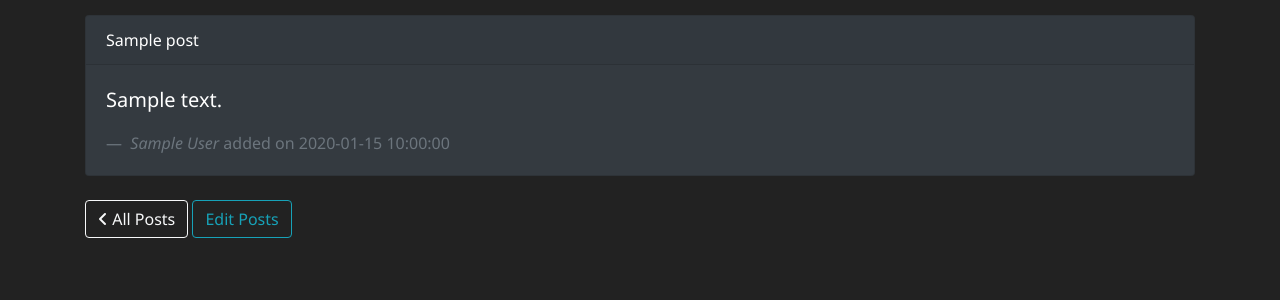
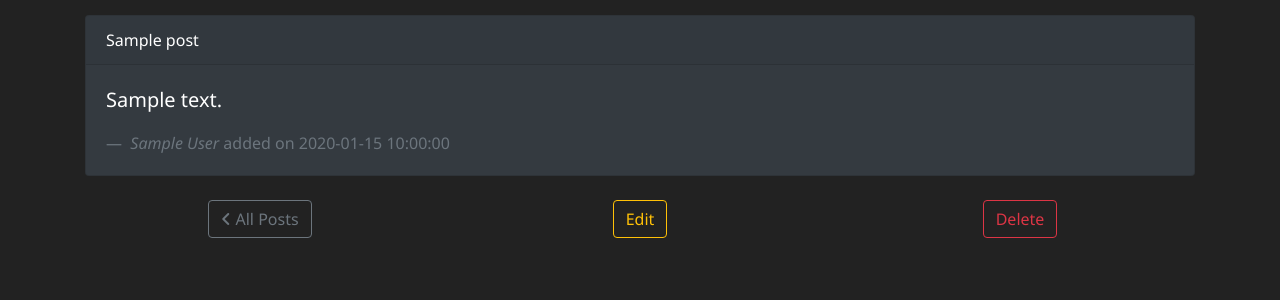
Before and after one commit to RampageousRJ/Blogify, a Flask app: page /posts/1 in a window 1280 px wide. Shown: the part 155-455 px from the top of the page. Run offline with Flask 3, Linux system fonts and the light colour scheme; tables that the repository leaves empty hold one stand-in row (values such as "Sample post"); some libraries are stand-ins or nearby versions.

Commit message:
Delete Post Functionality

```diff
--- a/blogify/routes.py
+++ b/blogify/routes.py
@@ -82,7 +82,7 @@ def add_post():
         db.session.add(post)
         db.session.commit()
         flash("Blog Post added successfully!")
-        return redirect(url_for('add_post'))
+        return redirect(url_for('posts'))
     return render_template('add_post.html',form=form)
 
 @app.route('/posts')
@@ -114,6 +114,21 @@ def edit_post(id):
     form.content.data = post.content
     return render_template('edit_post.html',form=form)
 
+@app.route('/posts/delete/<int:id>')
+def delete_post(id):
+    post = Post.query.get_or_404(id)
+    try:
+        db.session.delete(post)
+        db.session.commit()
+        flash("Blog post deleted successfully!")
+        posts = Post.query.order_by(Post.date_added)
+        return render_template("posts.html",posts=posts)
+    except:
+        flash("Error! Blog post could not be deleted!")
+        posts = Post.query.order_by(Post.date_added)
+        return render_template("posts.html",posts=posts)
+
+
 # Page Not Found
 @app.errorhandler(404)
 def page_not_found(e):
--- a/blogify/templates/post.html
+++ b/blogify/templates/post.html
@@ -20,8 +20,18 @@
         </div>
     </div>
     <br>
-    <a href="{{url_for('posts')}}" class="btn btn-outline-light" ><i class='fas fa-angle-left'></i> All Posts</a>
-    <a href="{{url_for('edit_post',id=post.id)}}" class="btn btn-outline-info"> Edit Posts</a>
+    <div class="row">
+      <div class="col-md-4 text-center">
+        <a href="{{url_for('posts')}}" class="btn btn-outline-secondary" ><i class='fas fa-angle-left'></i> All Posts</a>
+      </div>
+      <div class="col-md-4 text-center">
+        <a href="{{url_for('edit_post',id=post.id)}}" class="btn btn-outline-warning"> Edit</a>
+      </div>
+      <div class="col-md-4 text-center">
+        <a href="{{url_for('delete_post',id=post.id)}}" class="btn btn-outline-danger"> Delete</a>
+      </div>
+    </div>
+
     <br>
 
 {% endblock %}
```
